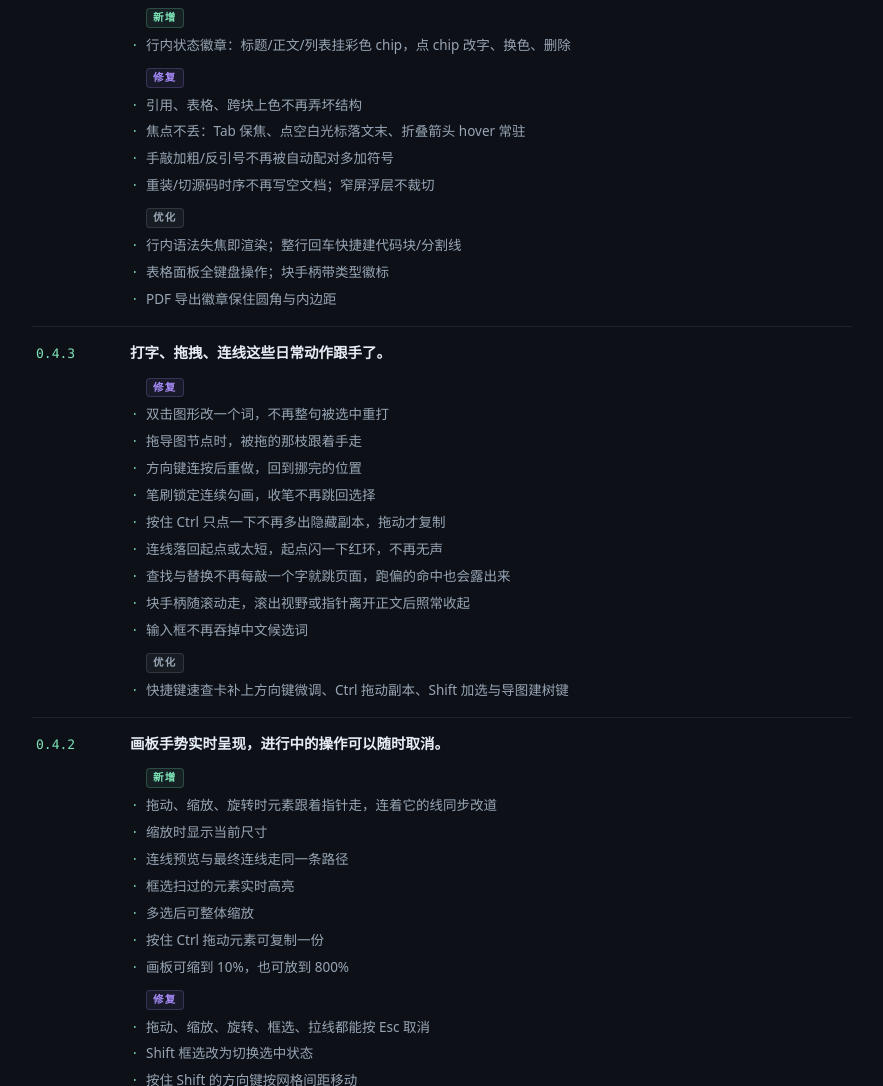
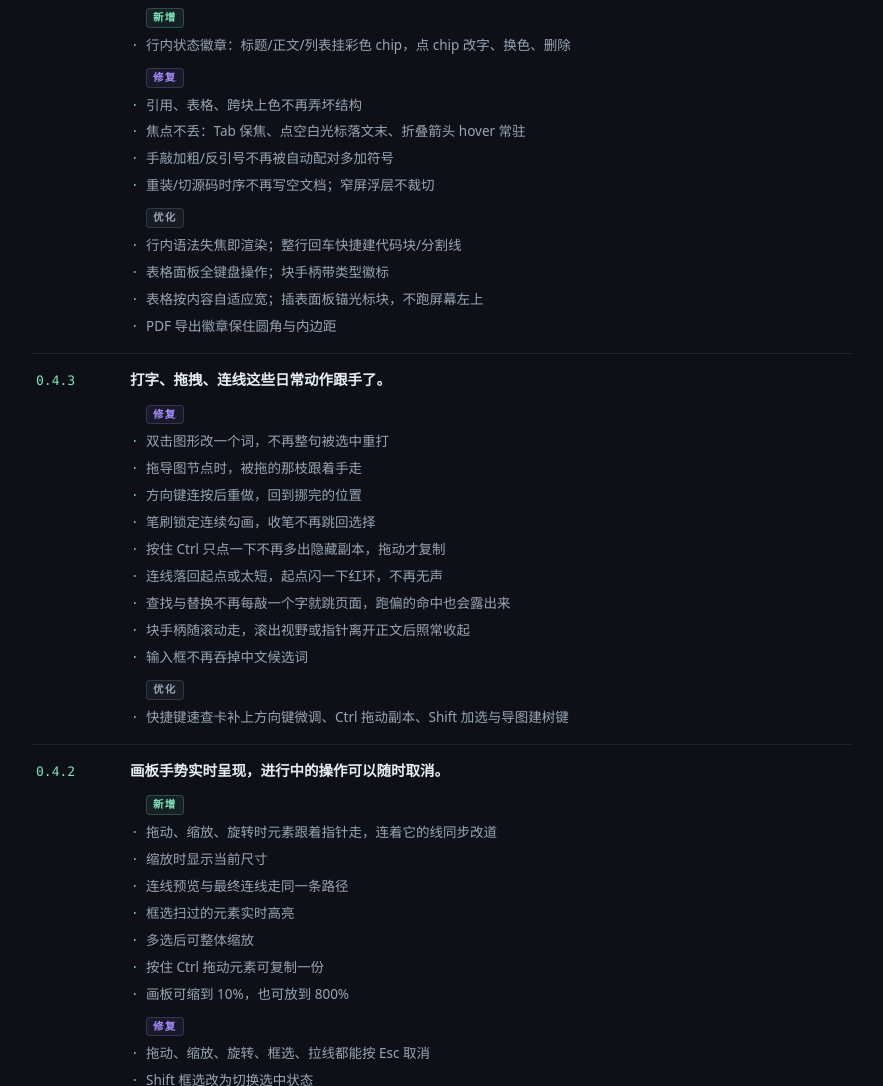
Before and after one commit to gmsya/md-toolkit, a plain HTML site: page index.html in a window 1280 px wide. Shown: the part 9608-10694 px from the top of the page, without its empty margins (198-1081 px from the left). Drawn offline with Linux system fonts and the light colour scheme; no server answers.

Commit message:
首页 0.4.4 补表格自适应宽与面板锚点条

```diff
--- a/index.html
+++ b/index.html
@@ -415,7 +415,7 @@ var _hmt = _hmt || [];
     </div>
     <!-- upd:begin 由 scripts/sync-site-updates.js 从 CHANGELOG.md 生成,别手改 -->
     <ul class="upd reveal">
-      <li><span class="v">0.4.4</span><div><b>编辑手感补齐：结构不坏、焦点不丢、徽章可用。</b><div class="upd-group"><span class="upd-tag add">新增</span><ul class="upd-items"><li>行内状态徽章：标题/正文/列表挂彩色 chip，点 chip 改字、换色、删除</li></ul></div><div class="upd-group"><span class="upd-tag fix">修复</span><ul class="upd-items"><li>引用、表格、跨块上色不再弄坏结构</li><li>焦点不丢：Tab 保焦、点空白光标落文末、折叠箭头 hover 常驻</li><li>手敲加粗/反引号不再被自动配对多加符号</li><li>重装/切源码时序不再写空文档；窄屏浮层不裁切</li></ul></div><div class="upd-group"><span class="upd-tag misc">优化</span><ul class="upd-items"><li>行内语法失焦即渲染；整行回车快捷建代码块/分割线</li><li>表格面板全键盘操作；块手柄带类型徽标</li><li>PDF 导出徽章保住圆角与内边距</li></ul></div></div></li>
+      <li><span class="v">0.4.4</span><div><b>编辑手感补齐：结构不坏、焦点不丢、徽章可用。</b><div class="upd-group"><span class="upd-tag add">新增</span><ul class="upd-items"><li>行内状态徽章：标题/正文/列表挂彩色 chip，点 chip 改字、换色、删除</li></ul></div><div class="upd-group"><span class="upd-tag fix">修复</span><ul class="upd-items"><li>引用、表格、跨块上色不再弄坏结构</li><li>焦点不丢：Tab 保焦、点空白光标落文末、折叠箭头 hover 常驻</li><li>手敲加粗/反引号不再被自动配对多加符号</li><li>重装/切源码时序不再写空文档；窄屏浮层不裁切</li></ul></div><div class="upd-group"><span class="upd-tag misc">优化</span><ul class="upd-items"><li>行内语法失焦即渲染；整行回车快捷建代码块/分割线</li><li>表格面板全键盘操作；块手柄带类型徽标</li><li>表格按内容自适应宽；插表面板锚光标块，不跑屏幕左上</li><li>PDF 导出徽章保住圆角与内边距</li></ul></div></div></li>
       <li><span class="v">0.4.3</span><div><b>打字、拖拽、连线这些日常动作跟手了。</b><div class="upd-group"><span class="upd-tag fix">修复</span><ul class="upd-items"><li>双击图形改一个词，不再整句被选中重打</li><li>拖导图节点时，被拖的那枝跟着手走</li><li>方向键连按后重做，回到挪完的位置</li><li>笔刷锁定连续勾画，收笔不再跳回选择</li><li>按住 Ctrl 只点一下不再多出隐藏副本，拖动才复制</li><li>连线落回起点或太短，起点闪一下红环，不再无声</li><li>查找与替换不再每敲一个字就跳页面，跑偏的命中也会露出来</li><li>块手柄随滚动走，滚出视野或指针离开正文后照常收起</li><li>输入框不再吞掉中文候选词</li></ul></div><div class="upd-group"><span class="upd-tag misc">优化</span><ul class="upd-items"><li>快捷键速查卡补上方向键微调、Ctrl 拖动副本、Shift 加选与导图建树键</li></ul></div></div></li>
       <li><span class="v">0.4.2</span><div><b>画板手势实时呈现，进行中的操作可以随时取消。</b><div class="upd-group"><span class="upd-tag add">新增</span><ul class="upd-items"><li>拖动、缩放、旋转时元素跟着指针走，连着它的线同步改道</li><li>缩放时显示当前尺寸</li><li>连线预览与最终连线走同一条路径</li><li>框选扫过的元素实时高亮</li><li>多选后可整体缩放</li><li>按住 Ctrl 拖动元素可复制一份</li><li>画板可缩到 10%，也可放到 800%</li></ul></div><div class="upd-group"><span class="upd-tag fix">修复</span><ul class="upd-items"><li>拖动、缩放、旋转、框选、拉线都能按 Esc 取消</li><li>Shift 框选改为切换选中状态</li><li>按住 Shift 的方向键按网格间距移动</li><li>从工具条拖出元素或手绘到画布边缘时，画布自动滚动</li></ul></div></div></li>
     </ul>
```
